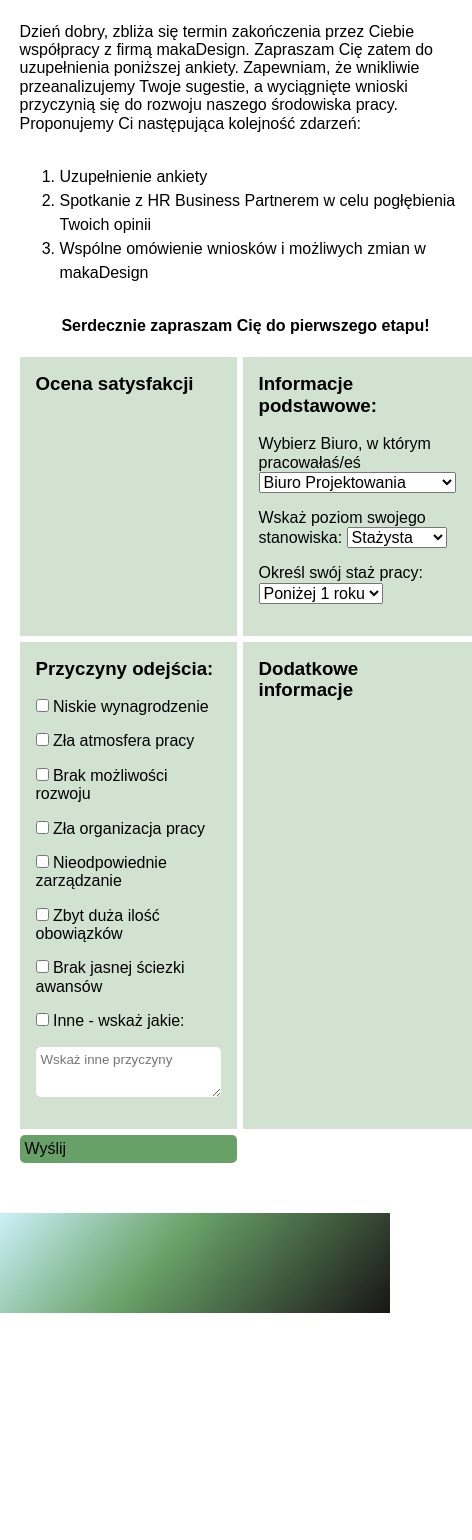
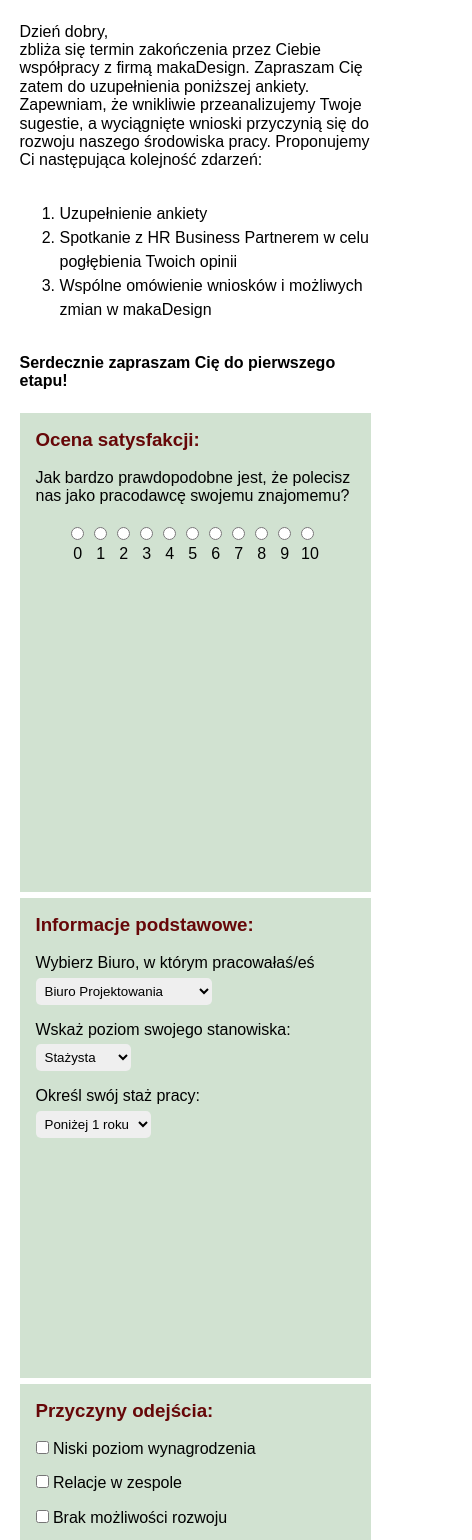
Before and after one commit to joannaMakarewicz/exit-interview, a plain HTML site: page index.html in a window 390 px wide. Shown: the part 173-1713 px from the top of the page, 472 px wide, since content can reach past the window. Before the commit the page ends 1486 px from the top, so only its background shows below. Drawn offline with Linux system fonts and the light colour scheme.

Commit message:
@media query items

```diff
--- a/index.html
+++ b/index.html
@@ -16,7 +16,7 @@
       <div class="main__heading">
         <h1 class="main__heading--name">Exit interview</h1>
         <p class="main__heading--content">
-          Dzień dobry, zbliża się termin zakończenia przez Ciebie współpracy z firmą makaDesign. Zapraszam Cię zatem do uzupełnienia poniższej ankiety. Zapewniam, że wnikliwie przeanalizujemy Twoje sugestie, a wyciągnięte wnioski przyczynią się do rozwoju naszego środowiska pracy. Proponujemy Ci następująca kolejność zdarzeń:
+          Dzień dobry,<br> zbliża się termin zakończenia przez Ciebie współpracy z firmą makaDesign. Zapraszam Cię zatem do uzupełnienia poniższej ankiety. Zapewniam, że wnikliwie przeanalizujemy Twoje sugestie, a wyciągnięte wnioski przyczynią się do rozwoju naszego środowiska pracy. Proponujemy Ci następująca kolejność zdarzeń:
         </p>
         <ol class="main__list">
           <li>Uzupełnienie ankiety</li>
@@ -28,29 +28,44 @@
 
 
     <article class="main__item">
-      <h3>Ocena satysfakcji</h3>
+      <h3>Ocena satysfakcji:</h3>
+      <p>Jak bardzo prawdopodobne jest, że polecisz nas jako pracodawcę swojemu znajomemu?</p>
+<div class="main__item--radio">
+              <p class="special-radio"><label><input class="special-button" name="mark" type="radio">0</label></p>
+              <p class="special-radio"><label><input class="special-button" name="mark" type="radio"> 1</label></p>
+              <p class="special-radio"><label><input class="special-button" name="mark" type="radio"> 2</label></p>
+              <p class="special-radio"><label><input class="special-button" name="mark" type="radio"> 3</label></p>
+              <p class="special-radio"><label><input class="special-button" name="mark" type="radio">4</label></p>
+              <p class="special-radio"><label><input class="special-button" name="mark" type="radio">5</label></p>
+              <p class="special-radio"><label><input class="special-button" name="mark" type="radio">6</label></p>
+              <p class="special-radio"><label><input class="special-button" name="mark" type="radio">7</label></p>
+              <p class="special-radio"><label><input class="special-button" name="mark" type="radio">8</label></p>
+              <p class="special-radio"><label><input class="special-button" name="mark" type="radio">9</label></p>
+              <p class="special-radio"><label><input class="special-button" name="mark" type="radio">10</label></p>
+
+</div>
     </article>
 
-      <article class="main__item">
+      <article class="main__item main__item--basic">
         <h3>Informacje podstawowe:</h3>
           <p><label>Wybierz Biuro, w którym pracowałaś/eś</label>
-          <select>
+          <select class="main__option">
             <option>Biuro Projektowania</option>
             <option>Biuro Sprzedaży</option>
             <option>Biuro Zasobów Ludzkich</option>
             <option>Biuro Finansów</option>
           </select></p>
 
-          <p><label>Wskaż poziom swojego stanowiska:</label>
-            <select>
+          <p><label>Wskaż poziom swojego stanowiska:</label><br>
+            <select class="main__option">
               <option>Stażysta</option>
               <option>Specjalista</option>
               <option>Ekspert</option>
               <option>Manager</option>
             </select></p>
 
-            <p><label>Określ swój staż pracy:</label>
-              <select>
+            <p><label>Określ swój staż pracy:</label><br>
+              <select class="main__option">
                 <option>Poniżej 1 roku</option>
                 <option>1-3 lata</option>
                 <option>Powyżej 3 lat</option>
@@ -61,24 +76,30 @@
 
       <article class="main__item">
         <h3>Przyczyny odejścia:</h3>
-          <p><label class="main__item--reason"><input name="reason" value="1" type="checkbox"> Niskie wynagrodzenie</label></p>
-          <p><label class="main__item--reason"><input name="reason" value="2" type="checkbox"> Zła atmosfera pracy</label></p>
+          <p><label class="main__item--reason"><input name="reason" value="1" type="checkbox"> Niski poziom wynagrodzenia</label></p>
+          <p><label class="main__item--reason"><input name="reason" value="2" type="checkbox"> Relacje w zespole</label></p>
           <p><label class="main__item--reason"><input name="reason" value="3" type="checkbox"> Brak możliwości rozwoju</label></p>
           <p><label class="main__item--reason"><input name="reason" value="4" type="checkbox"> Zła organizacja pracy</label></p>
           <p><label class="main__item--reason"><input name="reason" value="5" type="checkbox"> Nieodpowiednie zarządzanie</label></p>
           <p><label class="main__item--reason"><input name="reason" value="6" type="checkbox"> Zbyt duża ilość obowiązków</label></p>
           <p><label class="main__item--reason"><input name="reason" value="7" type="checkbox"> Brak jasnej ściezki awansów</label></p>
           <p><label class="main__item--reason"><input name="reason" value="8" type="checkbox"> Inne - wskaż jakie:</label></p>
-          <p><label class="main__item--reason "><textarea class="main__item--content" name="reason" placeholder="Wskaż inne przyczyny"></textarea></label></p>
+          <p><label class="main__item--reason"><textarea class="main__item--content" name="reason" placeholder="Wskaż inne przyczyny"></textarea></label></p>
       </article>
 
       <article class="main__item">
-        <h3>Dodatkowe informacje</h3>
+        <h3>Informacje dodatkowe:</h3>
+        <p>Czy jest coś jeszcze, czym chciałbyś się z nami podzielić? Jesli tak - wskaż proszę poniżej.
+          <p>
+            <textarea class="main__item--content">Wpisz proszę swoje dodatkowe obserwacje i sugestie.</textarea>
+          </p>
       </article>
 
+      <div></div>
 
+<div class="main-sender">
         <submit class="sender">Wyślij</submit>
-
+</div>
     </main>
 
     <footer class="footer"></footer>
--- a/style.css
+++ b/style.css
@@ -10,9 +10,8 @@
 
 body {
   min-width: 100vw;
-  display: flex;
-  flex-direction: column;
-  justify-content: center;
+  display:flex;
+  flex-direction:column;
   align-items: center;
   font-family: Arial, Helvetica, sans-serif;
 }
@@ -26,12 +25,13 @@
     rgba(24, 21, 21, 1) 100%
   );
   min-height: 100px;
-  min-width: 100vw;
-  margin-top: 50px;
+  min-width:100vw;
+  margin-top: 20px;
 }
 
 h3 {
   margin-top: 0;
+  color:#660708;
 }
 
 .header {
@@ -43,27 +43,32 @@
     rgba(24, 21, 21, 1) 100%
   );
   min-height: 100px;
-  min-width: 100vw;
+  min-width:100vw;
 }
 
 .main {
   min-height: 100vh;
   width: 90%;
   display: grid;
-  grid-template-columns: 2fr 1fr;
-  grid-template-rows: 27%% 1fr 1fr;
+  grid-template-columns: 1fr;
+  grid-template-rows:1fr 1fr 1fr;
   margin: 0px;
   row-gap: 6px;
   column-gap: 6px;
 }
 
 .main__heading {
-  grid-column-start: 1;
-  grid-column-end: span 2;
-  display: flex;
-  flex-direction: column;
-  align-items: center;
+grid-column-start: 1;
+  grid-column-end: span 1;
+display:flex;
+flex-direction:column;
+align-items:center;}
+
+.main__heading--name {
+    color:#081C15;
 }
+
+
 
 .main__heading--content {
   display: flex;
@@ -71,30 +76,92 @@
 }
 
 .main__item {
-  background: #d1e2d1;
+
+    background:#D1E2D1;
   padding: 16px;
 }
 
+.main__item--basic {
+    display:block;
+}
+
+
+
 .main__item--reason {
-  display: block;
+    display:block;
 }
 
 .main__item--content {
-  font-size: smaller;
-  padding: 5px;
-  min-height: 50px;
-  min-width: 100%;
-  display: block;
-  border: none;
-  border-radius: 5px;
+    font-size:smaller;
+    padding:5px;
+    min-height:50px;
+    min-width: 100%;
+    display:block;
+    border:none;
+    border-radius:5px;
+}
+
+.main__item--radio {
+display:flex;
+justify-content:center;
 }
 
 .main__list {
-  line-height: 1.5;
+    line-height:1.5;
 }
+
+.main__option {
+    padding:5px;
+    font-size:smaller;
+    border:none;
+    border-radius:5px;
+    margin-top:5px;
+}
+.main-sender {
+ display:flex;
+justify-content:flex-end;
+margin:16px 0px;
+}
+
+.main__table {
+    background:blue;
+    text-align:center;
+}
+
 .sender {
-  background: rgba(24, 111, 23, 0.6502976190476191);
-  padding: 5px;
-  border: none;
-  border-radius: 5px;
+    background:rgba(24, 111, 23, 0.6502976190476191);
+    padding:16px;
+    border:none;
+    border-radius:5px;
 }
+
+.special-button {
+    display:block;
+    margin-bottom:5px;
+}
+
+.special-radio {
+    margin:5px;
+    text-align:center;
+}
+
+
+table {
+    min-width:100%;
+}
+
+@media screen and (min-width: 768px) {
+    .main {
+        width: 80%;
+        grid-template-columns: 2fr 1fr;
+        grid-template-rows:1fr 1fr 1fr;
+    }
+
+    .main__heading--content {
+        line-height:1.8;
+    }
+
+    .main__heading {
+        grid-column-start: 1;
+          grid-column-end: span 2;
+}
```
